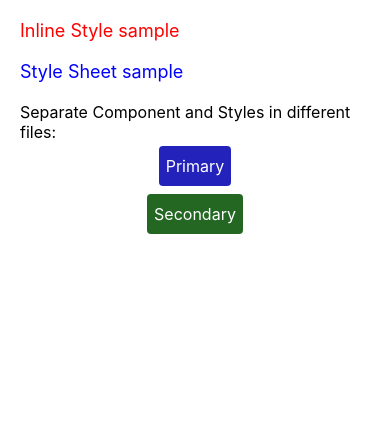
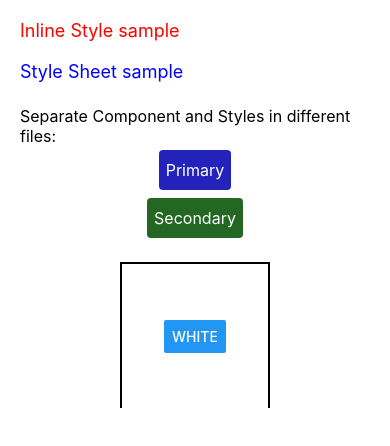
Before and after one commit to KalaiselvanSivakumar/Tutorial-Book-RN-Styling, a React Native app: screen / in a window 390 px wide. Shown: the top 446 px of the page. Built offline with nearby package versions, Linux system fonts and the light colour scheme.

Commit message:
RN: Styling - Creating basic light and dark theme and switch between them

```diff
--- a/App.js
+++ b/App.js
@@ -8,6 +8,7 @@
 
 import React from 'react';
 import { SafeAreaView, ScrollView } from 'react-native';
+import ThemeBox from './app/themes/ThemeBox';
 import InlineStyle from './app/InlineStyle';
 import StyleSheetSample from './app/StyleSheetSample';
 import Component from './app/separate-styles/Component';
@@ -19,6 +20,7 @@ const App = () => {
         <InlineStyle />
         <StyleSheetSample />
         <Component />
+        <ThemeBox />
       </ScrollView>
     </SafeAreaView>
   );
--- /dev/null
+++ b/app/themes/ThemeBox.js
@@ -0,0 +1,34 @@
+import React, { Component } from 'react';
+import getStyleSheet from './styles';
+import { Button, StyleSheet, View } from 'react-native';
+
+class ThemeBox extends Component {
+  constructor(props) {
+    super(props);
+    this.state = {
+      darkTheme: false,
+    };
+    this.toggleTheme = this.toggleTheme.bind(this);
+  }
+
+  toggleTheme() {
+    this.setState({
+      darkTheme: !this.state.darkTheme,
+    });
+  }
+
+  render() {
+    const { darkTheme } = this.state;
+    const styles = getStyleSheet(darkTheme);
+    const { backgroundColor } = StyleSheet.flatten(styles.container);
+    return (
+      <View style={styles.container}>
+        <View style={styles.box}>
+          <Button title={backgroundColor} onPress={this.toggleTheme} />
+        </View>
+      </View>
+    );
+  }
+}
+
+export default ThemeBox;
--- /dev/null
+++ b/app/themes/styles.js
@@ -0,0 +1,46 @@
+import { StyleSheet } from 'react-native';
+
+export const Colors = {
+  dark: 'black',
+  light: 'white',
+};
+
+const baseContainerStyles = {
+  flex: 1,
+  justifyContent: 'center',
+  alignItems: 'center',
+};
+
+const baseBoxStyles = {
+  justifyContent: 'center',
+  alignItems: 'center',
+  borderWidth: 2,
+  height: 150,
+  width: 150,
+};
+
+const lightStyleSheet = StyleSheet.create({
+  container: {
+    ...baseContainerStyles,
+    backgroundColor: Colors.light,
+  },
+  box: {
+    ...baseBoxStyles,
+    borderColor: Colors.dark,
+  },
+});
+
+const darkStyleSheet = StyleSheet.create({
+  container: {
+    ...baseContainerStyles,
+    backgroundColor: Colors.dark,
+  },
+  box: {
+    ...baseBoxStyles,
+    borderColor: Colors.light,
+  },
+});
+
+export default function getStyleSheet(useDarkTheme) {
+  return useDarkTheme ? darkStyleSheet : lightStyleSheet;
+}
```
